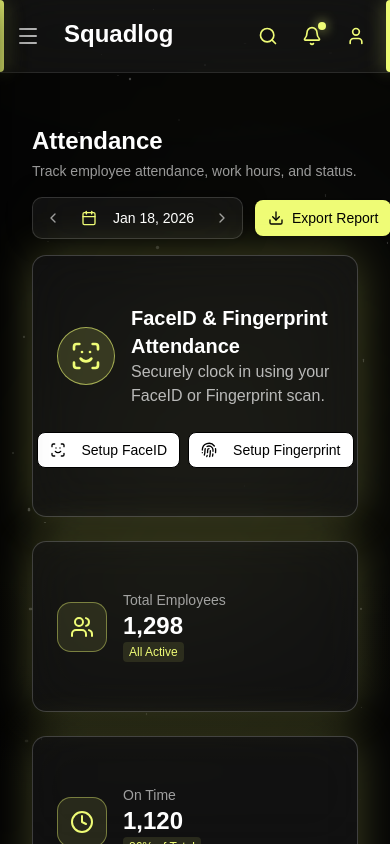
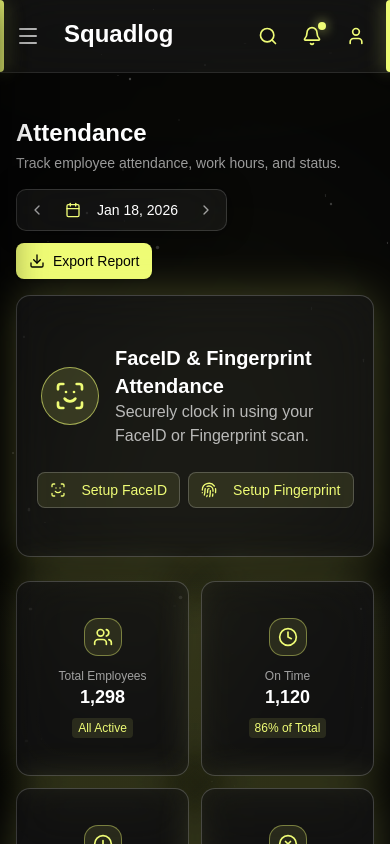
Before and after one commit to nexoviasoft/nexoviasoft-console, a Next.js app: page /admin/attendance in a window 390 px wide. Built offline with nearby package versions, Linux system fonts and the light colour scheme; no server answers; a web font is replaced by a local one.

Commit message:
Attendance  responsived done

```diff
--- a/src/app/admin/attendance/page.js
+++ b/src/app/admin/attendance/page.js
@@ -1,5 +1,4 @@
 "use client";
-
 import React from "react";
 import AttendanceHeader from "@/components/admin/attendance/AttendanceHeader";
 import AttendanceStats from "@/components/admin/attendance/AttendanceStats";
@@ -8,7 +7,7 @@ import BiometricClockIn from "@/components/admin/attendance/BiometricClockIn";
 
 export default function Attendance() {
   return (
-    <div className="px-8 py-8 text-white">
+    <div className="px-4 py-6 md:px-8 md:py-8 text-white">
       <div className="max-w-[1600px] w-full mx-auto space-y-6">
         <AttendanceHeader />
         <BiometricClockIn />
--- a/src/components/admin/attendance/AttendanceHeader.js
+++ b/src/components/admin/attendance/AttendanceHeader.js
@@ -19,7 +19,7 @@ export default function AttendanceHeader() {
         </p>
       </div>
 
-      <div className="flex items-center gap-3">
+      <div className="flex items-center gap-3 flex-wrap">
         <div className="flex items-center rounded-lg border border-white/15 bg-white/5 backdrop-blur-xl p-1 shadow-[0_0_24px_rgba(0,0,0,0.45)]">
           <Button
             variant="ghost"
--- a/src/components/admin/attendance/AttendanceStats.js
+++ b/src/components/admin/attendance/AttendanceStats.js
@@ -33,17 +33,17 @@ export default function AttendanceStats() {
   ];
 
   return (
-    <div className="grid grid-cols-1 md:grid-cols-2 lg:grid-cols-4 gap-6 mb-4">
+    <div className="grid grid-cols-2 lg:grid-cols-4 gap-3 md:gap-6 mb-4">
       {stats.map((stat, index) => (
         <Card key={index} className="glass-card">
-          <CardContent className="p-6 flex items-center gap-4">
-            <div className="p-3 rounded-xl bg-[#EFFC76]/10 border border-[#EFFC76]/40 flex items-center justify-center">
-              <stat.icon className="w-6 h-6 text-[#EFFC76]" />
+          <CardContent className="p-3 md:p-6 flex flex-col sm:flex-row items-center gap-3 md:gap-4 text-center sm:text-left">
+            <div className="p-2 md:p-3 rounded-xl bg-[#EFFC76]/10 border border-[#EFFC76]/40 flex items-center justify-center shrink-0">
+              <stat.icon className="w-5 h-5 md:w-6 md:h-6 text-[#EFFC76]" />
             </div>
             <div>
-              <p className="text-sm font-medium text-white/60">{stat.label}</p>
-              <h3 className="text-2xl font-bold text-white leading-none mt-1">{stat.value}</h3>
-              <p className="text-xs mt-1 text-[#EFFC76] font-medium bg-[#EFFC76]/10 rounded px-1.5 py-0.5 inline-block">
+              <p className="text-xs md:text-sm font-medium text-white/60">{stat.label}</p>
+              <h3 className="text-lg md:text-2xl font-bold text-white leading-none mt-1">{stat.value}</h3>
+              <p className="text-xs mt-3  md:mt-1 text-[#EFFC76] font-medium bg-[#EFFC76]/10 rounded px-1.5 py-0.5 inline-block">
                 {stat.subtext}
               </p>
             </div>
--- a/src/components/admin/attendance/AttendanceTable.js
+++ b/src/components/admin/attendance/AttendanceTable.js
@@ -79,7 +79,8 @@ const initialData = [
 
 const StatusBadge = ({ status }) => {
   const styles = {
-    "On Time": "bg-emerald-500/20 text-emerald-300 border border-emerald-400/40",
+    "On Time":
+      "bg-emerald-500/20 text-emerald-300 border border-emerald-400/40",
     Late: "bg-orange-500/20 text-orange-300 border border-orange-400/40",
     Absent: "bg-red-500/20 text-red-300 border border-red-400/40",
   };
@@ -111,11 +112,15 @@ export default function AttendanceTable() {
   };
 
   const handleSaveEdit = (updatedEmployee) => {
-    setData(data.map((item) => (item.id === updatedEmployee.id ? updatedEmployee : item)));
+    setData(
+      data.map((item) =>
+        item.id === updatedEmployee.id ? updatedEmployee : item,
+      ),
+    );
   };
 
   return (
-    <div className="glass-panel rounded-2xl overflow-hidden">
+    <div className="glass-panel rounded-2xl overflow-hidden border border-white/10">
       <AttendanceDetailsDialog
         open={showDetails}
         onOpenChange={setShowDetails}
@@ -127,28 +132,29 @@ export default function AttendanceTable() {
         employee={selectedEmployee}
         onSave={handleSaveEdit}
       />
+      <div className="overflow-x-auto">
         <Table>
-        <TableHeader className="bg-white/5">
-          <TableRow>
-            <TableHead className="w-[300px] text-white/70">Employee</TableHead>
-            <TableHead className="text-white/70">Check In</TableHead>
-            <TableHead className="text-white/70">Check Out</TableHead>
-            <TableHead className="text-white/70">Work Hours</TableHead>
-            <TableHead className="text-white/70">Status</TableHead>
-            <TableHead className="text-right text-white/70">Actions</TableHead>
+          <TableHeader className="bg-[#EFFC76]/10">
+            <TableRow className="hover:bg-transparent border-white/10">
+              <TableHead className="w-[300px] text-[#EFFC76] font-semibold">Employee</TableHead>
+              <TableHead className="text-[#EFFC76] font-semibold">Check In</TableHead>
+              <TableHead className="text-[#EFFC76] font-semibold">Check Out</TableHead>
+              <TableHead className="text-[#EFFC76] font-semibold">Work Hours</TableHead>
+              <TableHead className="text-[#EFFC76] font-semibold">Status</TableHead>
+              <TableHead className="text-right text-[#EFFC76] font-semibold">Actions</TableHead>
             </TableRow>
           </TableHeader>
           <TableBody>
             {data.map((row) => (
               <TableRow
                 key={row.id}
-              className="hover:bg-white/5 cursor-pointer transition-colors"
+                className="hover:bg-[#EFFC76]/5 cursor-pointer transition-colors border-white/10"
               >
                 <TableCell className="font-medium">
                   <div className="flex items-center gap-3">
-                  <Avatar className="w-9 h-9 border border-white/20">
+                    <Avatar className="w-9 h-9 border border-[#EFFC76]/20">
                       <AvatarImage src={row.avatar} />
-                    <AvatarFallback>{row.name.charAt(0)}</AvatarFallback>
+                      <AvatarFallback className="bg-[#EFFC76]/10 text-[#EFFC76]">{row.name.charAt(0)}</AvatarFallback>
                     </Avatar>
                     <div>
                       <div className="font-semibold text-white">{row.name}</div>
@@ -179,7 +185,10 @@ export default function AttendanceTable() {
                       <MoreHorizontal className="w-4 h-4" />
                     </Button>
                   </DropdownMenuTrigger>
-                  <DropdownMenuContent align="end" className="bg-[#1A1A1A] border-white/10 text-white">
+                  <DropdownMenuContent
+                    align="end"
+                    className="bg-[#1A1A1A] border-white/10 text-white"
+                  >
                     <DropdownMenuLabel>Actions</DropdownMenuLabel>
                     <DropdownMenuSeparator className="bg-white/10" />
                     <DropdownMenuItem
@@ -211,5 +220,6 @@ export default function AttendanceTable() {
         </TableBody>
       </Table>
       </div>
+    </div>
   );
 }
--- a/src/components/admin/attendance/BiometricClockIn.js
+++ b/src/components/admin/attendance/BiometricClockIn.js
@@ -132,8 +132,8 @@ export default function BiometricClockIn() {
                     variant="outline"
                     onClick={() => handleRegister('FaceID')}
                     disabled={isLoading}
-                    className="border-black hover:bg-[#EFFC76]/10
-                    text-black"
+                    className="border-white/20 bg-[#EFFC76]/10  hover:bg-[#EFFC76]/10
+                    text-[#EFFC76] hover:text-[#EFFC76] hover:border-[#EFFC76]/50"
                 >
                     <ScanFace className="w-4 h-4 mr-2" />
                     Setup FaceID
@@ -142,8 +142,8 @@ export default function BiometricClockIn() {
                     variant="outline"
                     onClick={() => handleRegister('Fingerprint')}
                     disabled={isLoading}
-                    className="border-black hover:bg-[#EFFC76]/10
-                    text-black"
+                    className="border-white/20 bg-[#EFFC76]/10 hover:bg-[#EFFC76]/10
+                    text-white text-[#EFFC76] hover:text-[#EFFC76] hover:border-[#EFFC76]/50"
                 >
                     <Fingerprint className="w-4 h-4 mr-2" />
                     Setup Fingerprint
```
Lines whose indentation alone changed are shown as unchanged.
